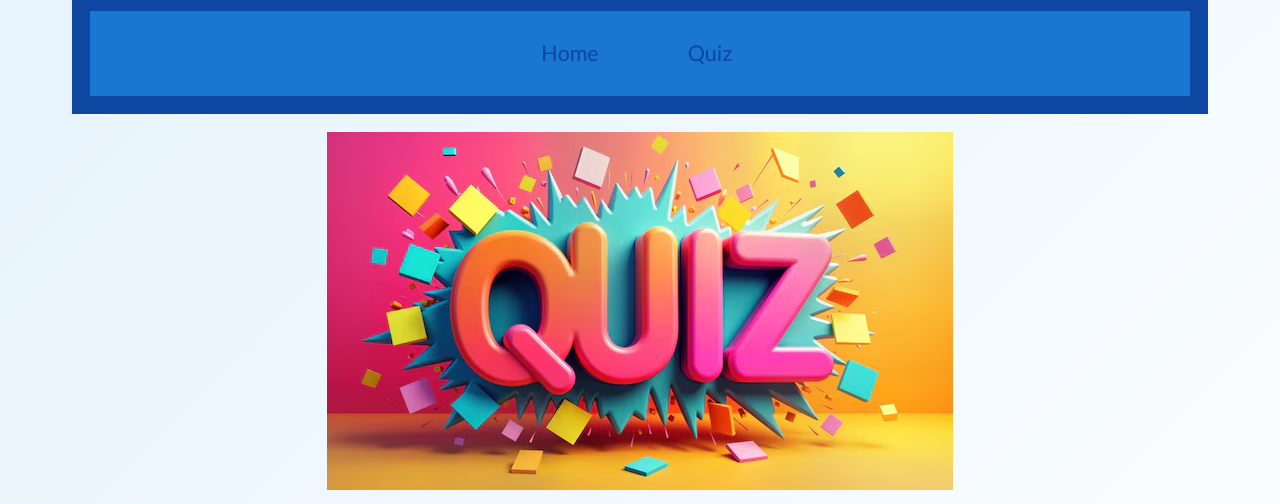
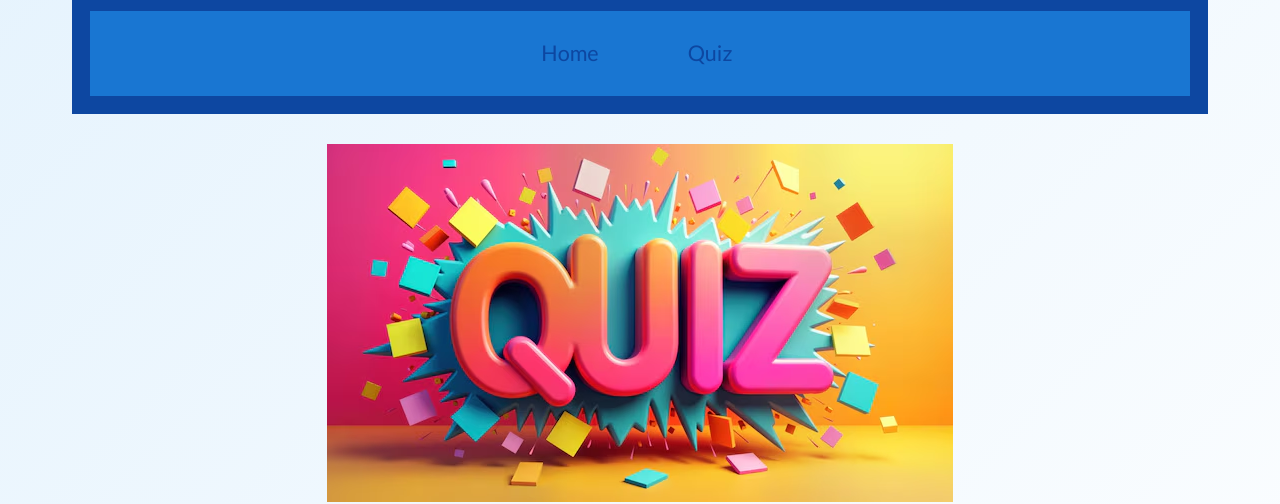
Before and after one commit to mnhthompson/wdd-131, a plain HTML site: page quizmaster/index.html in a window 1280 px wide. Shown: the part 314-818 px from the top of the page. Drawn offline with Linux system fonts and the light colour scheme; a web font is replaced by a local one.

Commit message:
fixer upper

```diff
--- a/quizmaster/index.html
+++ b/quizmaster/index.html
@@ -37,7 +37,7 @@
 </header>
 
  <body>
-    <figure>
+    <figure class="recipe">
         <img src="images/quizcolorful.avif" alt="picture">
     </figure>
      <h1>Welcome to the Quiz App</h1>
--- a/quizmaster/quizmaster.css
+++ b/quizmaster/quizmaster.css
@@ -362,3 +362,33 @@ h1:hover, h2:hover {
  padding: 5px;
  width: 100px;
 }
+
+.recipe {
+  display: flex;
+  flex-direction: column;
+  align-items: center;
+  text-align: center;
+  padding: 20px;
+  border-bottom: 1px solid #ddd;
+  margin: 10px;
+}
+
+@media (min-width: 600px) {
+  .recipe {
+      flex-direction: row;
+      text-align: left;
+      align-items: flex-start;
+  }
+
+}
+
+@media (min-width: 960px) {
+  .container {
+      max-width: 960px;
+  }
+}
+
+img {
+  max-width: 100%;
+  height: auto;
+}
```
Also changed, not shown: quizmaster/quiz.html (+1 -1 lines).
